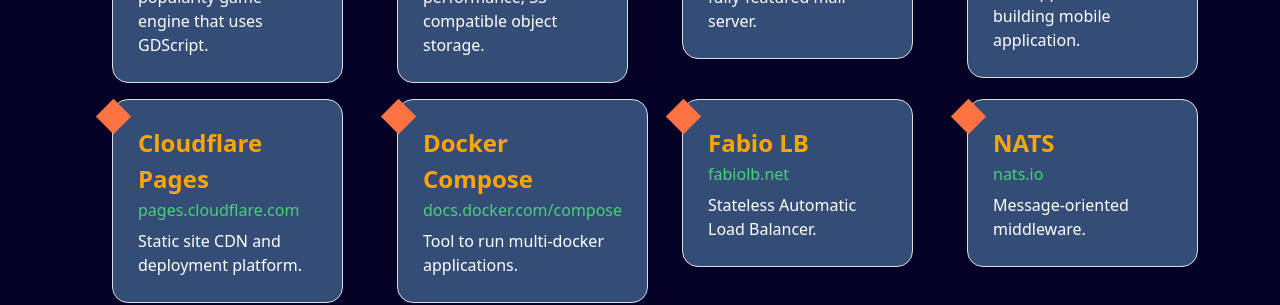
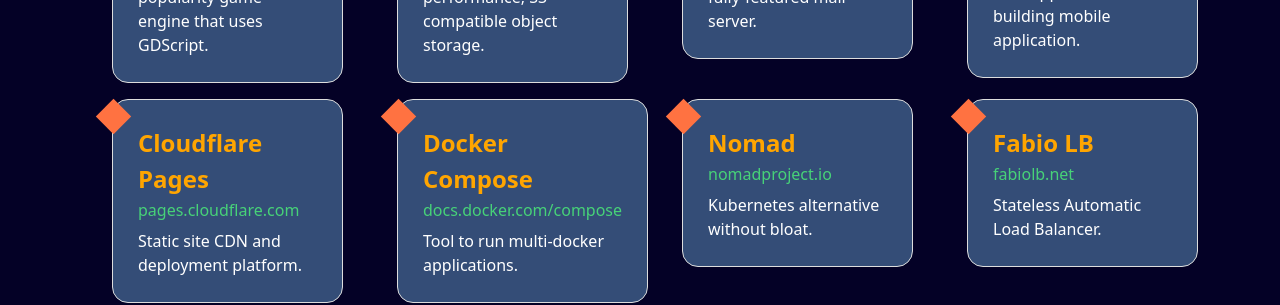
Before and after one commit to kokizzu/benalu.dev, a Svelte app: page / in a window 1280 px wide. Shown: the part 4920-5225 px from the top of the page. Built offline with nearby package versions, Linux system fonts and the light colour scheme.

Commit message:
add nomad

```diff
--- a/src/routes/OurTechs.svelte
+++ b/src/routes/OurTechs.svelte
@@ -63,6 +63,9 @@
 			<SmallBox title="Docker Compose" site="docs.docker.com/compose">
 				Tool to run multi-docker applications.
 			</SmallBox>
+			<SmallBox title="Nomad" site="nomadproject.io">
+				Kubernetes alternative without bloat.
+			</SmallBox>
 			<SmallBox title="Fabio LB" site="fabiolb.net">
 				Stateless Automatic Load Balancer.
 			</SmallBox>
```
